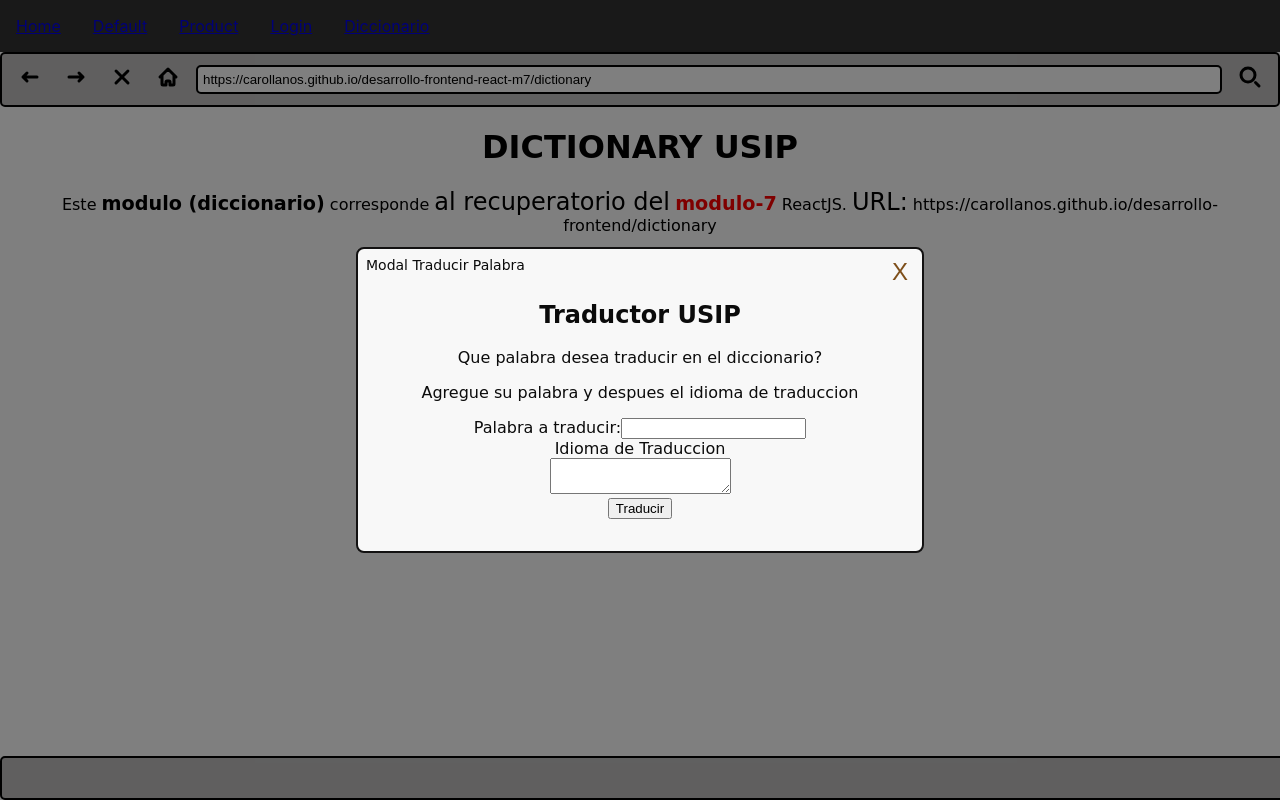
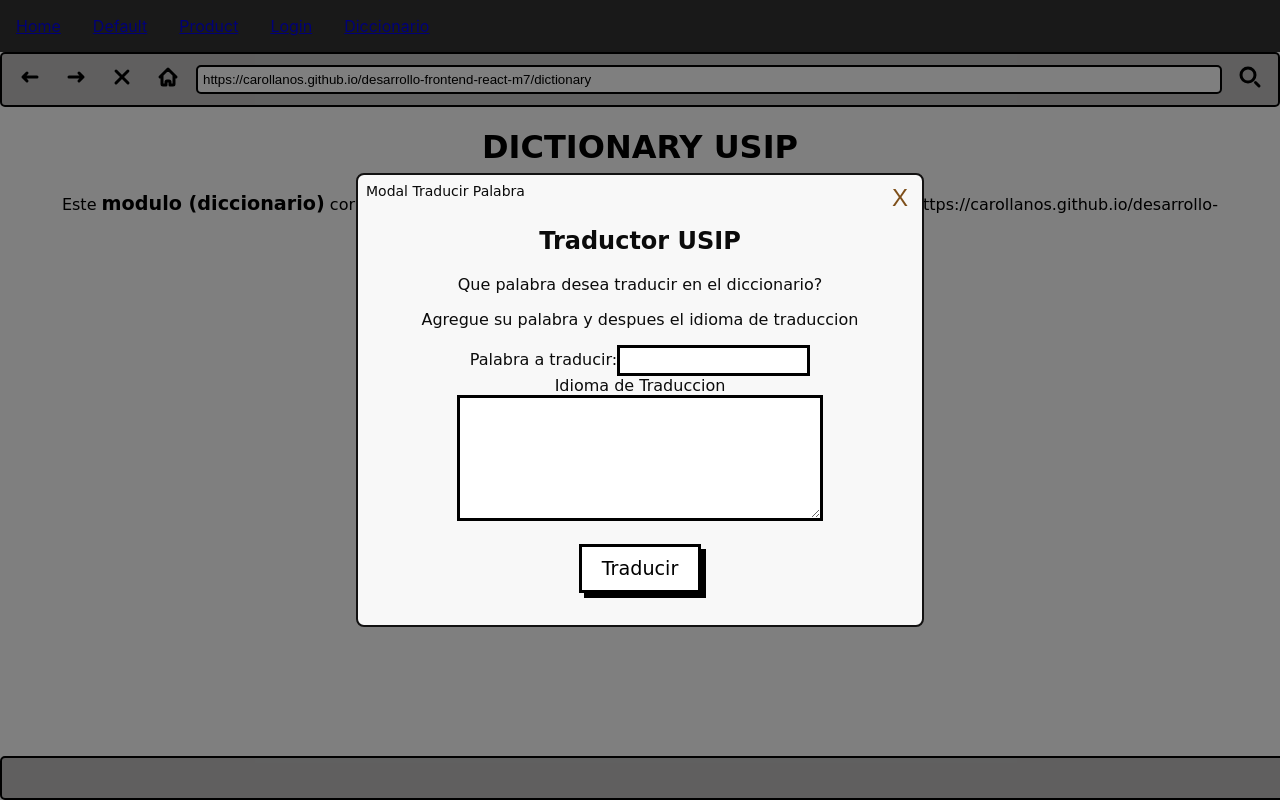
Before and after one commit to CaroLlanos/desarrollo-frontend-react-m7, a React (Create React App) app: page /dictionary in a window 1280 px wide. Both pictures are taken after a click on the button "Traducir". Built offline with nearby package versions, Linux system fonts and the light colour scheme.

Commit message:
init estilos v2

```diff
--- a/src/App.css
+++ b/src/App.css
@@ -250,6 +250,7 @@ footer {
   cursor: pointer;
   box-shadow: 5px 5px 0px black;
   transition: all 0.2s ease-in-out;
+  font-family: 'Comic Sans MS';
 }
 
 .footer-dic{
@@ -283,3 +284,23 @@ footer {
   left: 0.5rem;
   font-size: 0.875rem;
 }
+
+.form-traslate {
+  margin-bottom: 15px;
+}
+.form-traslate-label {
+  display: block;
+  margin-bottom: 5px;
+}
+
+.form-traslate-input {
+  padding: 5px;
+  border: 3px solid black;
+}
+
+.form-traslate-textarea {
+  padding: 5px;
+  border: 3px solid black;
+  width: 350px;
+  height: 110px;
+}
--- a/src/screens/dictionary/dictionary.jsx
+++ b/src/screens/dictionary/dictionary.jsx
@@ -113,8 +113,8 @@ const Dictionary = () => {
                 <p>Este <span style={{ fontWeight: 'bold', fontSize: 'larger'}}>modulo (diccionario)</span> corresponde <span style={{ fontSize: 'x-large'}}>al recuperatorio del</span> <span style={{ color: 'red', fontWeight: 'bold', fontSize: 'larger' }}>modulo-7</span> ReactJS. <span style={{fontSize: 'x-large'}}>URL:</span> https://carollanos.github.io/desarrollo-frontend/dictionary</p>
 
                 <div className="button-group">
-                    <button className="dictionary-button" onClick={() => setShowModalAnadir(true)}>Agregar palabra</button>
-                    <button className="dictionary-button" onClick={() => setShowModalEliminar(true)}>Eliminar palabra</button>
+                    <button className="dictionary-button" onClick={() => setShowModalAnadir(true)}>Agregar Palabra</button>
+                    <button className="dictionary-button" onClick={() => setShowModalEliminar(true)}>Eliminar Palabra</button>
                 </div>
                 <button className="traslate-button" onClick={() => setShowModalTraducir(true)}>Traducir</button>
 
@@ -127,26 +127,27 @@ const Dictionary = () => {
                 onClose={hideModalAnadir}
             >
                 <div className="modal-traslate">Modal Anadir Palabra</div>
-                <form>
+                <form className="form-traslate">
                     <br></br>
-                    <label>
+                    <label className="form-traslate-label">
                         Español:
-                        <input type="text" name="espanol" id="espanol" value={nuevaPalabra.espanol} onChange={(e) => setnuevaPalabra({ ...nuevaPalabra, espanol: e.target.value })}
+                        <input className="form-traslate-input" type="text" name="espanol" id="espanol" value={nuevaPalabra.espanol} onChange={(e) => setnuevaPalabra({ ...nuevaPalabra, espanol: e.target.value })}
                         />
                     </label>
                     <br></br>
-                    <label>
+                    <label className="form-traslate-label">
                         Inglés:
-                        <input type="text" name="ingles" id="ingles" value={nuevaPalabra.ingles} onChange={(e) => setnuevaPalabra({ ...nuevaPalabra, ingles: e.target.value })}
+                        <input className="form-traslate-input" type="text" name="ingles" id="ingles" value={nuevaPalabra.ingles} onChange={(e) => setnuevaPalabra({ ...nuevaPalabra, ingles: e.target.value })}
                         />
                     </label>
                     <br></br>
-                    <label>
+                    <label className="form-traslate-label">
                         Portugués:
-                        <input type="text" name="portugues" id="portugues" value={nuevaPalabra.portugues} onChange={(e) => setnuevaPalabra({ ...nuevaPalabra, portugues: e.target.value })}
+                        <input className="form-traslate-input" type="text" name="portugues" id="portugues" value={nuevaPalabra.portugues} onChange={(e) => setnuevaPalabra({ ...nuevaPalabra, portugues: e.target.value })}
                         />
                     </label>
-                    <button type="button" onClick={handleAddWord}>Agregar</button>
+                    <br></br>
+                    <button className="dictionary-button" type="button" onClick={handleAddWord}>Agregar</button>
                 </form>
             </ModalTraslate>
 
@@ -159,10 +160,11 @@ const Dictionary = () => {
                 <p>Puede escribir su palabra en ESPANOL, INGLES O PORTUGUES</p>
                 <div>
                     <label>Palabra:</label>
-                    <input type="text" id="palabraAEliminar" name="palabraAEliminar" value={eliminarPalabra} onChange={(e) => setEliminarPalabra(e.target.value)}
+                    <input className="form-traslate-input" type="text" id="palabraAEliminar" name="palabraAEliminar" value={eliminarPalabra} onChange={(e) => setEliminarPalabra(e.target.value)}
                     />
                 </div>
-                <button type="button" onClick={handleDeleteWord}>Eliminar</button>
+                <br></br>
+                <button className="dictionary-button" type="button" onClick={handleDeleteWord}>Eliminar</button>
 
             </ModalTraslate>
             <ModalTraslate
@@ -174,7 +176,7 @@ const Dictionary = () => {
                 <p>Agregue su palabra y despues el idioma de traduccion</p>
                 <div>
                     <label>Palabra a traducir:</label>
-                    <input type="text" id="palabraTraducida" name="palabraTraducida" value={palabraATraducir} onChange={(e) => setPalabraATraducir(e.target.value)}
+                    <input className="form-traslate-input" type="text" id="palabraTraducida" name="palabraTraducida" value={palabraATraducir} onChange={(e) => setPalabraATraducir(e.target.value)}
                     />
                 </div>
                 <div>
@@ -186,10 +188,10 @@ const Dictionary = () => {
                     </select>*/}
                 </div>
                 <div>
-                    <textarea readOnly value={traduccion}></textarea>
+                    <textarea className="form-traslate-textarea" readOnly value={traduccion}></textarea>
                 </div>
-
-                <button type="button" onClick={handleTranslateWord}>Traducir</button>
+                <br></br>
+                <button className="traslate-button" type="button" onClick={handleTranslateWord}>Traducir</button>
             </ModalTraslate>
         </div>
 
```
